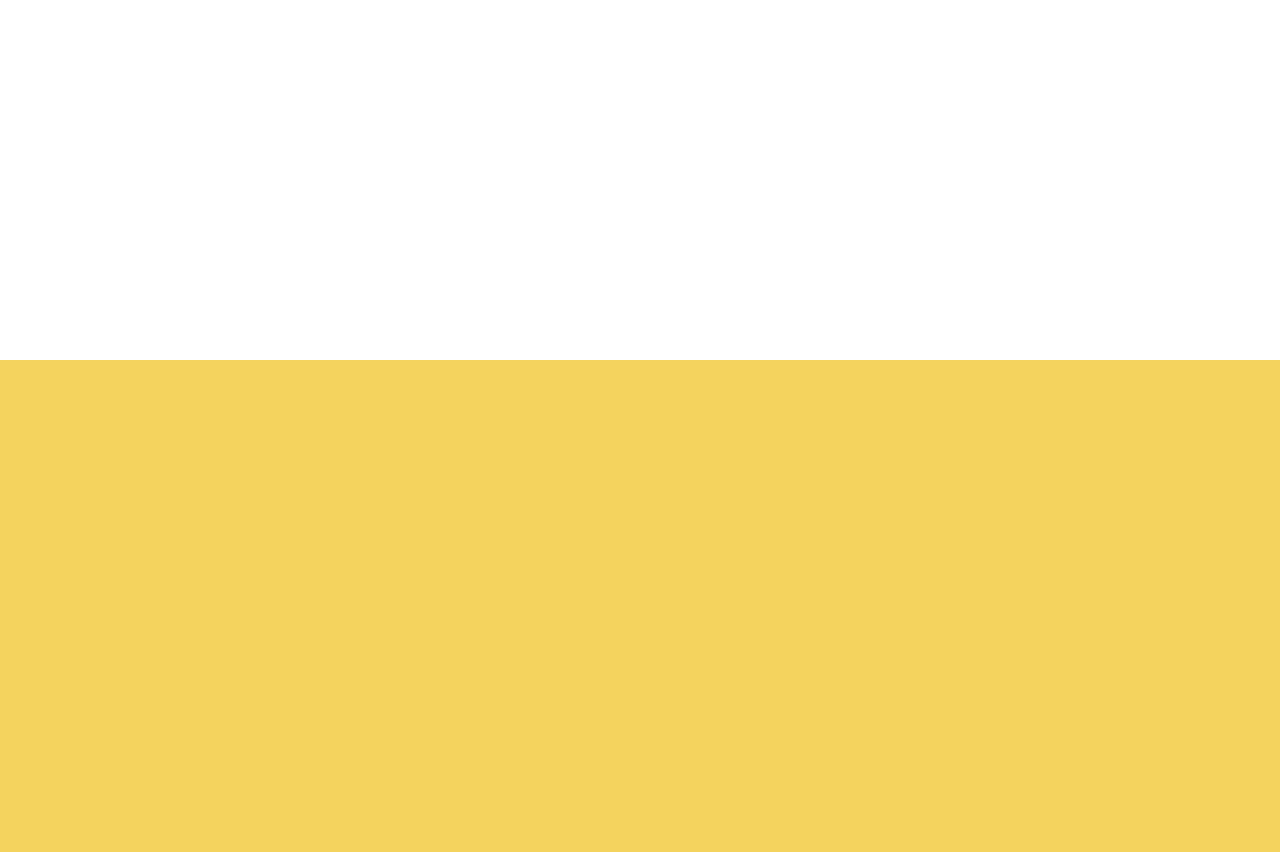
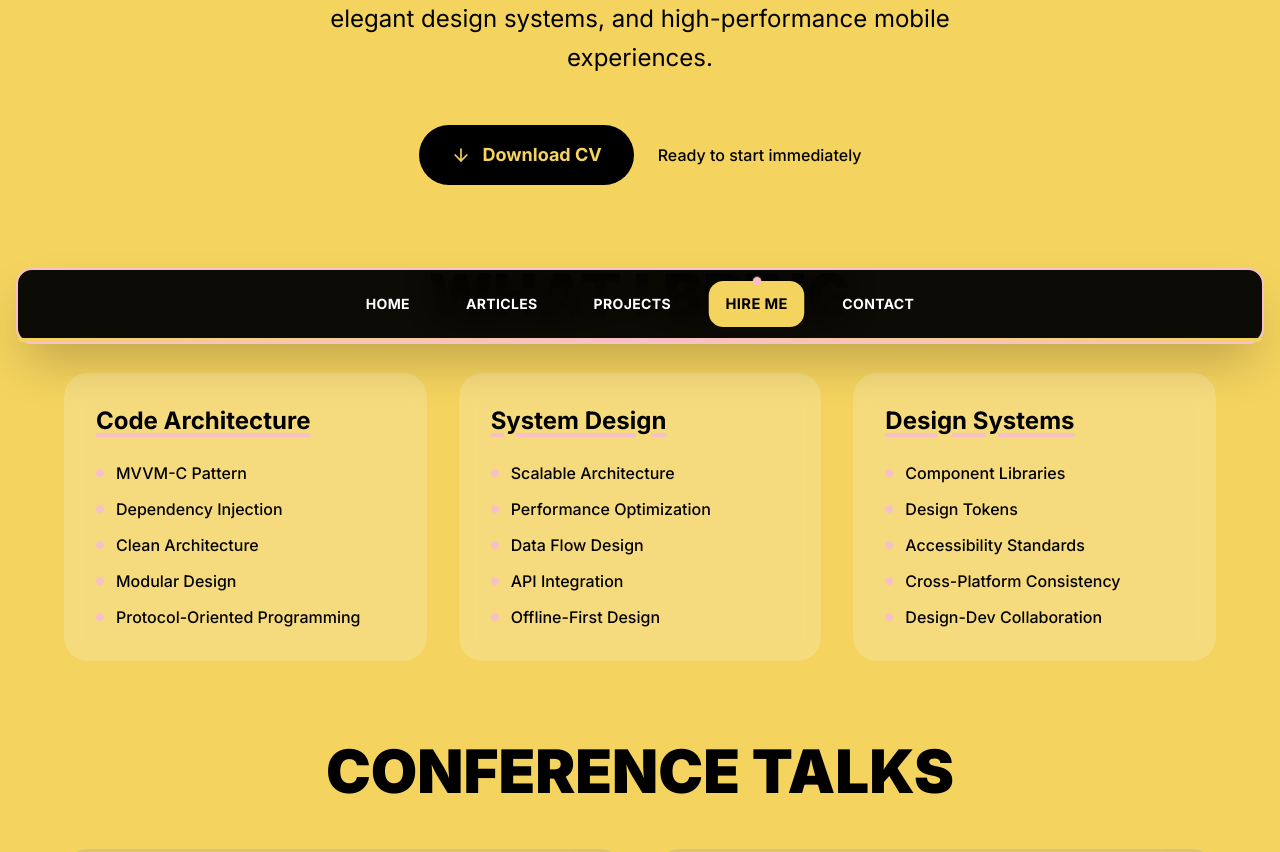
Before and after one commit to TheInkedEngineer/theinkedengineer.com, a Next.js app: page /hire-me in a window 1280 px wide. Before the commit this address had no page. Shown: the part 440-1292 px from the top of the page. Before the commit the page ends 800 px from the top, so only its background shows below. Built offline with nearby package versions, Linux system fonts and the light colour scheme; grey boxes are pictures that could not be loaded.

Commit message:
Add hire me

```diff
--- /dev/null
+++ b/app/hire-me/page.tsx
@@ -0,0 +1,207 @@
+import { Navigation } from "@/components/navigation"
+import { ArrowDownIcon, PlayIcon } from "lucide-react"
+
+export const metadata = {
+  title: "Hire Me - Firas | Staff iOS Engineer",
+  description:
+    "Staff iOS Engineer specializing in code architecture, system design, and design systems. Available for hire.",
+  openGraph: {
+    title: "Hire Me - Firas | Staff iOS Engineer",
+    description:
+      "Staff iOS Engineer specializing in code architecture, system design, and design systems. Available for hire.",
+    url: "https://theinkedengineer.com/hire",
+  },
+}
+
+const talks = [
+  {
+    id: 1,
+    title: "Building Scalable iOS Architecture",
+    event: "iOS Dev Conference 2023",
+    videoId: "dQw4w9WgXcQ", // Replace with actual YouTube video ID
+    description:
+      "Deep dive into MVVM-C architecture patterns and dependency injection for large-scale iOS applications.",
+  },
+  {
+    id: 2,
+    title: "Design Systems in iOS Development",
+    event: "SwiftConf 2023",
+    videoId: "dQw4w9WgXcQ", // Replace with actual YouTube video ID
+    description: "Creating consistent, maintainable design systems that scale across multiple iOS applications.",
+  },
+  {
+    id: 3,
+    title: "System Design for Mobile Apps",
+    event: "Mobile Dev Summit 2022",
+    videoId: "dQw4w9WgXcQ", // Replace with actual YouTube video ID
+    description: "Architectural patterns and best practices for building robust, scalable mobile applications.",
+  },
+]
+
+const skills = [
+  {
+    category: "Code Architecture",
+    items: [
+      "MVVM-C Pattern",
+      "Dependency Injection",
+      "Clean Architecture",
+      "Modular Design",
+      "Protocol-Oriented Programming",
+    ],
+  },
+  {
+    category: "System Design",
+    items: [
+      "Scalable Architecture",
+      "Performance Optimization",
+      "Data Flow Design",
+      "API Integration",
+      "Offline-First Design",
+    ],
+  },
+  {
+    category: "Design Systems",
+    items: [
+      "Component Libraries",
+      "Design Tokens",
+      "Accessibility Standards",
+      "Cross-Platform Consistency",
+      "Design-Dev Collaboration",
+    ],
+  },
+]
+
+export default function HirePage() {
+  return (
+    <div className="min-h-screen bg-[#F4D35E] relative overflow-hidden">
+      {/* Animated background elements */}
+      <div className="absolute inset-0 pointer-events-none">
+        <div className="absolute top-20 left-10 w-32 h-32 bg-[#F8C0C8] rounded-full opacity-80 animate-pulse"></div>
+        <div className="absolute top-40 right-20 w-24 h-24 bg-[#F8C0C8] rotate-45 opacity-60 animate-bounce"></div>
+        <div className="absolute bottom-32 left-1/4 w-40 h-20 bg-[#F8C0C8] rounded-full opacity-70 animate-pulse delay-1000"></div>
+        <div className="absolute bottom-20 right-10 w-28 h-28 bg-[#F8C0C8] rounded-full opacity-50 animate-bounce delay-500"></div>
+      </div>
+
+      <Navigation />
+
+      <main className="relative z-10 px-4 py-20">
+        {/* Hero Section */}
+        <section className="max-w-6xl mx-auto text-center mb-20">
+          <h1 className="text-6xl md:text-8xl font-black text-black mb-8 leading-none">
+            LET'S BUILD
+            <br />
+            SOMETHING
+            <br />
+            <span className="text-black underline decoration-4 underline-offset-8">AMAZING</span>
+          </h1>
+          <p className="text-xl md:text-2xl text-black max-w-3xl mx-auto mb-12 leading-relaxed">
+            Staff iOS Engineer with 8+ years crafting scalable architectures, elegant design systems, and
+            high-performance mobile experiences.
+          </p>
+
+          {/* CV Download Button */}
+          <div className="flex flex-col sm:flex-row gap-6 justify-center items-center">
+            <a
+              href="/cv/firas-cv.pdf"
+              download
+              className="bg-black text-[#F4D35E] px-8 py-4 rounded-full font-bold text-lg hover:bg-gray-800 transition-all duration-300 flex items-center gap-3 group"
+            >
+              <ArrowDownIcon className="w-5 h-5 group-hover:animate-bounce" />
+              Download CV
+            </a>
+            <p className="text-black font-medium">Ready to start immediately</p>
+          </div>
+        </section>
+
+        {/* Skills Overview */}
+        <section className="max-w-6xl mx-auto mb-20">
+          <h2 className="text-4xl md:text-6xl font-black text-black mb-12 text-center">WHAT I BRING</h2>
+
+          <div className="grid md:grid-cols-3 gap-8">
+            {skills.map((skillGroup, index) => (
+              <div
+                key={skillGroup.category}
+                className="bg-white/20 backdrop-blur-sm rounded-3xl p-8 hover:bg-white/30 transition-all duration-300 hover:scale-105"
+              >
+                <h3 className="text-2xl font-bold text-black mb-6 underline decoration-[#F8C0C8] decoration-4 underline-offset-4">
+                  {skillGroup.category}
+                </h3>
+                <ul className="space-y-3">
+                  {skillGroup.items.map((skill, skillIndex) => (
+                    <li key={skillIndex} className="text-black font-medium flex items-center gap-3">
+                      <div className="w-2 h-2 bg-[#F8C0C8] rounded-full"></div>
+                      {skill}
+                    </li>
+                  ))}
+                </ul>
+              </div>
+            ))}
+          </div>
+        </section>
+
+        {/* Conference Talks */}
+        <section className="max-w-6xl mx-auto mb-20">
+          <h2 className="text-4xl md:text-6xl font-black text-black mb-12 text-center">CONFERENCE TALKS</h2>
+
+          <div className="grid lg:grid-cols-2 gap-8">
+            {talks.map((talk, index) => (
+              <div
+                key={talk.id}
+                className="bg-white/20 backdrop-blur-sm rounded-3xl overflow-hidden hover:bg-white/30 transition-all duration-300 hover:scale-105"
+              >
+                {/* YouTube Embed */}
+                <div className="relative aspect-video bg-black/10">
+                  <iframe
+                    src={`https://www.youtube.com/embed/${talk.videoId}`}
+                    title={talk.title}
+                    className="w-full h-full rounded-t-3xl"
+                    allow="accelerometer; autoplay; clipboard-write; encrypted-media; gyroscope; picture-in-picture"
+                    allowFullScreen
+                  ></iframe>
+                  <div className="absolute inset-0 flex items-center justify-center bg-black/20 opacity-0 hover:opacity-100 transition-opacity duration-300">
+                    <PlayIcon className="w-16 h-16 text-white" />
+                  </div>
+                </div>
+
+                {/* Talk Info */}
+                <div className="p-6">
+                  <h3 className="text-xl font-bold text-black mb-2">{talk.title}</h3>
+                  <p className="text-black/80 font-medium mb-3">{talk.event}</p>
+                  <p className="text-black leading-relaxed">{talk.description}</p>
+                </div>
+              </div>
+            ))}
+          </div>
+        </section>
+
+        {/* Call to Action */}
+        <section className="max-w-4xl mx-auto text-center mb-20">
+          <div className="bg-white/20 backdrop-blur-sm rounded-3xl p-12">
+            <h2 className="text-4xl md:text-5xl font-black text-black mb-6">READY TO COLLABORATE?</h2>
+            <p className="text-xl text-black mb-8 leading-relaxed">
+              Whether you need architectural guidance, system design expertise, or a complete iOS solution, I'm here to
+              help bring your vision to life.
+            </p>
+
+            <div className="flex flex-col sm:flex-row gap-4 justify-center">
+              <a
+                href="mailto:firas@theinkedengineer.com"
+                className="bg-black text-[#F4D35E] px-8 py-4 rounded-full font-bold text-lg hover:bg-gray-800 transition-all duration-300"
+              >
+                Get In Touch
+              </a>
+              <a
+                href="https://linkedin.com/in/firasabdulaziz"
+                target="_blank"
+                rel="noopener noreferrer"
+                className="border-2 border-black text-black px-8 py-4 rounded-full font-bold text-lg hover:bg-black hover:text-[#F4D35E] transition-all duration-300"
+              >
+                LinkedIn Profile
+              </a>
+            </div>
+          </div>
+        </section>
+      </main>
+    </div>
+  )
+}
--- a/components/navigation.tsx
+++ b/components/navigation.tsx
@@ -10,10 +10,11 @@ export function Navigation() {
   const [lastScrollY, setLastScrollY] = useState(0)
 
   const navItems = [
-    { href: "/", label: "home", icon: "🏠" },
-    { href: "/articles", label: "articles", icon: "📝" },
-    { href: "/projects", label: "projects", icon: "🚀" },
-    { href: "mailto:firas@hey.com", label: "contact", external: true, icon: "✉️" },
+    { href: "/", label: "home"},
+    { href: "/articles", label: "articles"},
+    { href: "/projects", label: "projects"},
+    { href: "/hire-me", label: "hire me"},
+    { href: "mailto:firas@hey.com", label: "contact", external: true},
   ]
 
   useEffect(() => {
```
Also changed, not shown: public/images/projects/giuliagiacone.png.
